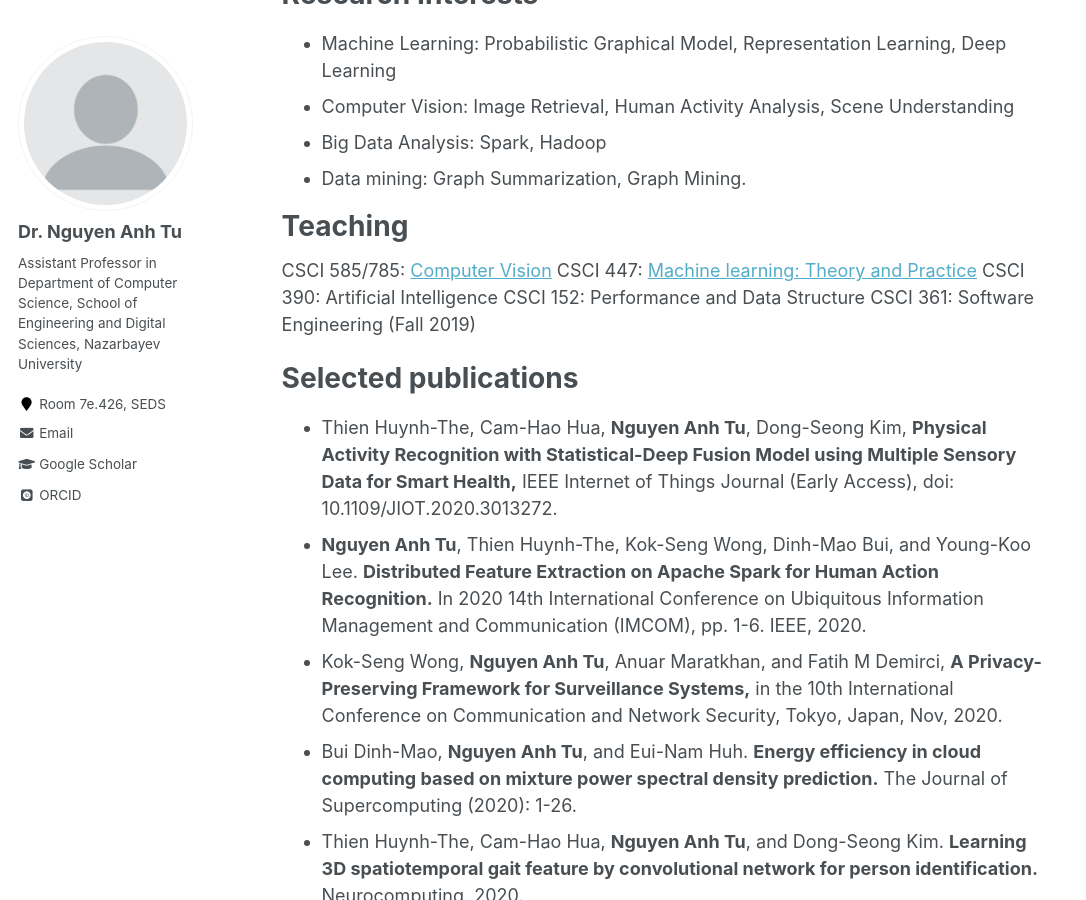
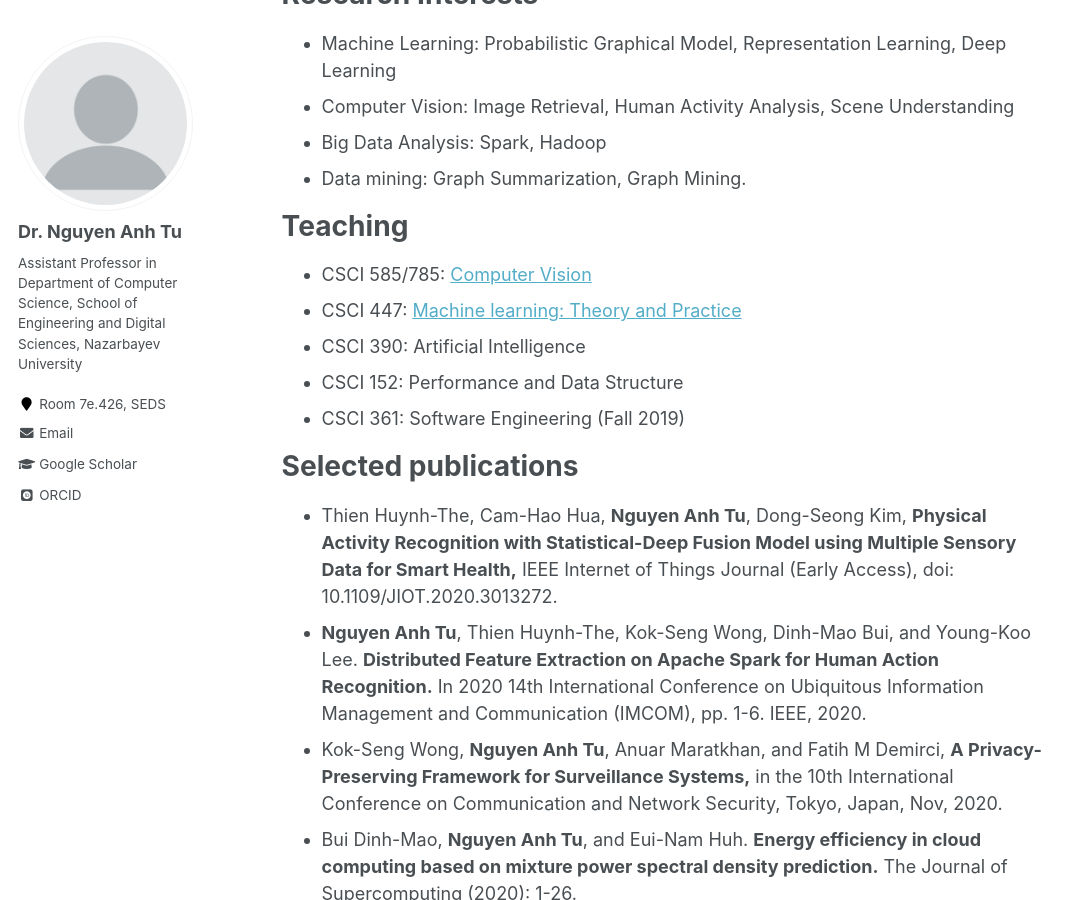
Before and after one commit to tunguyen87/homepage, a Jekyll site: the page built from _pages/about.md, in a window 1280 px wide and 900 px high, scrolled down 830 px. Shown: the whole window, without its empty margins (0-1086 px from the left). Built offline with Jekyll 4.4.1, drawn with Linux system fonts in a browser that asks for light colours; some web fonts are replaced.

```diff
--- a/_pages/about.md
+++ b/_pages/about.md
@@ -30,11 +30,11 @@ Research Interests
 
 Teaching
 ========
-CSCI 585/785: [Computer Vision](https://tunguyen87.github.io/seds-computervision/)
-CSCI 447: [Machine learning: Theory and Practice](https://tunguyen87.github.io/seds-ml/)
-CSCI 390: Artificial Intelligence
-CSCI 152: Performance and Data Structure
-CSCI 361: Software Engineering (Fall 2019)
+- CSCI 585/785: [Computer Vision](https://tunguyen87.github.io/seds-computervision/)
+- CSCI 447: [Machine learning: Theory and Practice](https://tunguyen87.github.io/seds-ml/)
+- CSCI 390: Artificial Intelligence
+- CSCI 152: Performance and Data Structure
+- CSCI 361: Software Engineering (Fall 2019)
 
 Selected publications
 =====================
```
